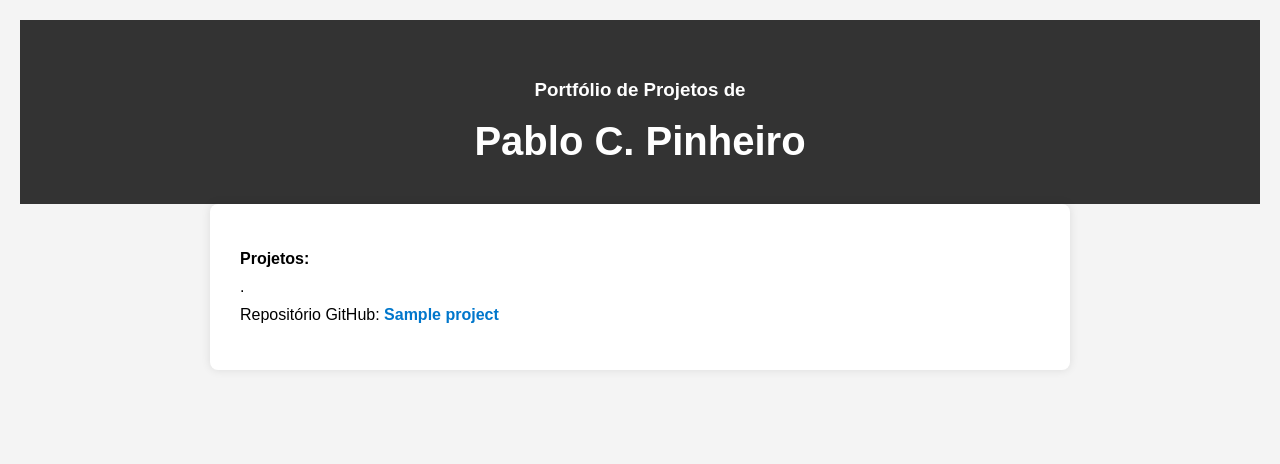
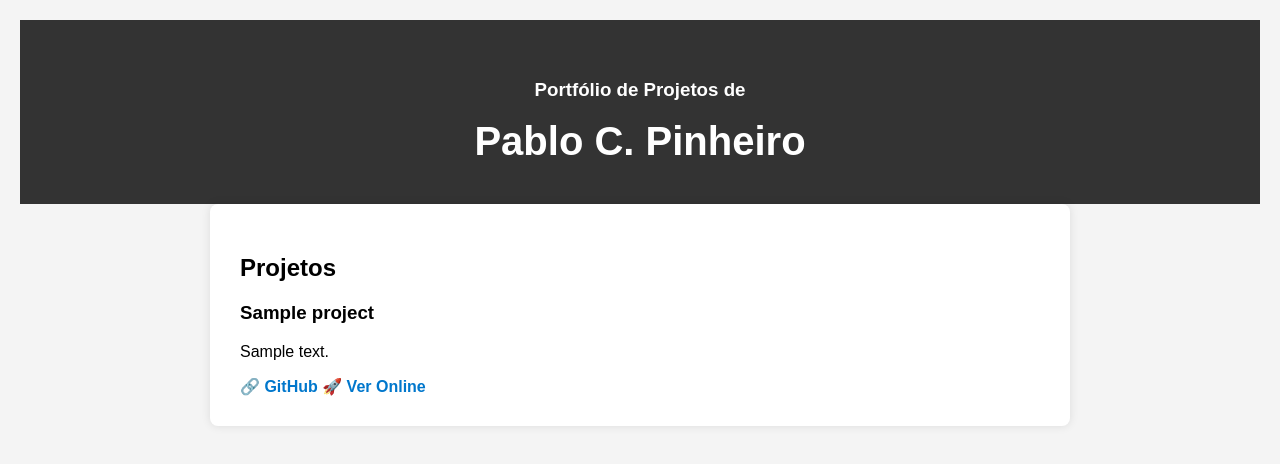
Before and after one commit to pablolx/portfolio, a Django app: page / in a window 1280 px wide. Shown: the top 464 px of the page. Run offline with Django 5.2, Linux system fonts and the light colour scheme; tables that the repository leaves empty hold one stand-in row (values such as "Sample post").

```diff
--- a/apps/website/templates/index.html
+++ b/apps/website/templates/index.html
@@ -8,19 +8,39 @@
 </head>
 <body>
   <header>
-    <h3>Portfólio de Projetos de </h3>
+    <h3>Portfólio de Projetos de</h3>
     <h1>Pablo C. Pinheiro</h1>
   </header>
+
   <main>
-    <ul>
-        <li><b>Projetos:</b></li>
-        <li>.</li>
-      {% for p in projects %}
-        <li>Repositório GitHub: <a href="{{ p.repo_url }}" target="_blank">{{ p.title }}</a></li>
-      {% empty %}
-        <li class="empty">Nenhum projeto ainda.</li>
-      {% endfor %}
-    </ul>
+    <section class="projects-section">
+      <h2>Projetos</h2>
+      <div class="projects-grid">
+        {% for p in projects %}
+          <div class="project-card">
+            <div class="card-header">
+              <h3>{{ p.title }}</h3>
+            </div>
+            <div class="card-body">
+              <p>{{ p.description }}</p>
+              <ul class="tech-list">
+                {% for tech in p.tech_stack %}
+                  <li>{{ tech }}</li>
+                {% endfor %}
+              </ul>
+            </div>
+            <div class="card-footer">
+              <a href="{{ p.repo_url }}" target="_blank">🔗 GitHub</a>
+              {% if p.live_url %}
+                <a href="{{ p.live_url }}" target="_blank">🚀 Ver Online</a>
+              {% endif %}
+            </div>
+          </div>
+        {% empty %}
+          <p class="empty">Nenhum projeto ainda.</p>
+        {% endfor %}
+      </div>
+    </section>
   </main>
 </body>
 </html>
```
